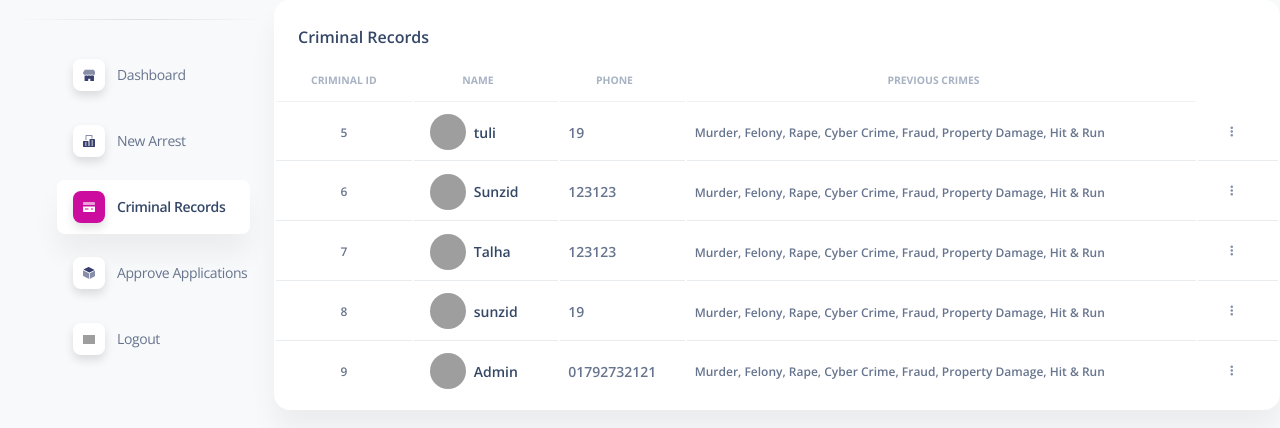
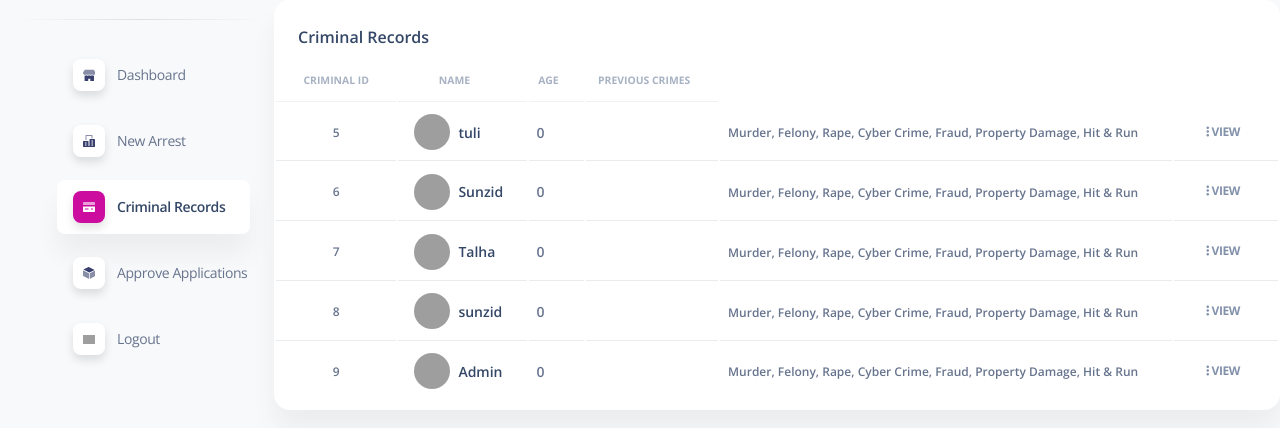
Before and after one commit to Ankon0048/CIS, a Django app: page /criminalpage/5 in a window 1280 px wide. Shown: the part 75-503 px from the top of the page. Run offline with Django 4.2, Linux system fonts and the light colour scheme; data comes from the database, SQL or seed files in the repository; style sheets or scripts are compiled from the project's sources; some libraries are stand-ins or nearby versions; grey boxes are pictures that could not be loaded.

Commit message:
merged with talha 12/1/23

```diff
--- a/firinfo/urls.py
+++ b/firinfo/urls.py
@@ -4,6 +4,6 @@
 
 
 urlpatterns = [
-    path('to/<int:fir_id>', views.firinfo, name="firinfo"),
+    path('to/<int:fir_id>/<int:admin_id>', views.firinfo, name="firinfo"),
     path('applyfir/<int:user_id>', views.applyfir, name="applyfir"),
 ]
--- a/myapp/admin copy.py
+++ b/myapp/admin copy.py
@@ -1,7 +1,6 @@
 from django.contrib import admin
-from .models import CriminalProfile,UserTable, UserProfile, MapMarker, AdminProfile, DistrictNames,  victimInfo,witnessInfo,Case_related,PhysicalStructure, CASE_FIR,Crimetype,Relation
 # Register your models here.
-
+from .models import CriminalProfile,UserTable,Notice,FAQ, UserProfile, MapMarker, AdminProfile, DistrictNames,  victimInfo,witnessInfo,Case_related,PhysicalStructure, CASE_FIR,Crimetype,Relation
 admin.site.register(UserTable)
 admin.site.register(UserProfile)
 admin.site.register(AdminProfile)
@@ -15,3 +14,5 @@
 admin.site.register(Crimetype)
 admin.site.register(Relation)
 admin.site.register(CriminalProfile)
+admin.site.register(Notice)
+admin.site.register(FAQ)
--- a/myapp/templates/All_Criminal_Records.html
+++ b/myapp/templates/All_Criminal_Records.html
@@ -37,7 +37,7 @@
     <div class="modal-sp">
         <div class="top-form-sp">
           <div class="criminal" style="position: relative; left: -75%;">
-            <label style="font-size: medium;">Criminal ID: <span style="font-weight: 400;">#20231014001</span></label>
+            <label style="font-size: medium;">Criminal ID: <span class="criminal_identity" style="font-weight: 400;">#20231014001</span></label>
           </div>
             <div class="close-modal-sp">
                 &#10006;
@@ -46,34 +46,34 @@
         <div class="login-form-sp">
             <div class="row">
               <div id="imageContainer" >
-                <img width="130px" style="cursor: pointer; border: 1px dotted #1c2247;" src="{% static 'images/logo/leftside.jpg' %}" id="imgview1" />
-                <img width="130px" style="cursor: pointer; border: 1px dotted #1c2247;" src="{% static 'images/logo/frontside.jpg' %} " id="imgview2" />
-                <img width="130px" style="cursor: pointer; border: 1px dotted #1c2247;" src="{% static 'images/logo/rightside.jpg' %}" id="imgview3" />
+                <!-- <img width="130px" style="cursor: pointer; border: 1px dotted #1c2247;" src="{% static 'images/logo/leftside.jpg' %}" class="imgview1" /> -->
+                <img width="130px" style="cursor: pointer; border: 1px dotted #1c2247;" src="{% static 'images/logo/frontside.jpg' %} " class="imgview2" />
+                <!-- <img width="130px" style="cursor: pointer; border: 1px dotted #1c2247;" src="{% static 'images/logo/rightside.jpg' %}" class="imgview3" /> -->
               </div>
             </div>
             <center>
               <span class="name" style="font-weight: 500;">Sadia Afrin</span>
               <br>
-              <span style="margin: 0;">Female</span>
+              <span class="gender" style="margin: 0;">Female</span>
               <br>
-              <label for="">24<span>Years old</span></label>
+              <label class="ages" for="">24<span>Years old</span></label>
             </center>
           <div class="row">
             <div class="col-md-6">
               <div class="row" style="text-align: left;">
-                  <label for="" style="font-size: medium; margin:10px;">NID : <span style="font-weight: 500;">15056158489</span></label>
+                  <label for="" style="font-size: medium; margin:10px;">NID : <span class="nidnumber" style="font-weight: 500;">15056158489</span></label>
               </div>
               <div class="row" style="text-align: left;">
                 <div class="col-md-6">
-                  <label for="" style="font-size: medium; margin:10px;">Email : <span style="font-weight: 500;">hridoy1920@gmail.com</span></label>
+                  <label for="" style="font-size: medium; margin:10px;">Email : <span class="emailss" style="font-weight: 500;">hridoy1920@gmail.com</span></label>
                 </div>
                 <div class="col-md-6">
-                  <label for="" style="font-size: medium; margin:10px;">Contact No : <span style="font-weight: 500;">+8801521558848</span></label>
+                  <label for="" style="font-size: medium; margin:10px;">Contact No : <span class="contactss" style="font-weight: 500;">+8801521558848</span></label>
                 </div>
               </div>
               <div class="row" style="text-align: left;">
                 <div class="col-md-10">
-                  <label for="" style="font-size: medium; margin:10px;">Address : <span style="font-weight: 500;">Kalkini, Madaripur, Dhaka</span></label>
+                  <label for="" style="font-size: medium; margin:10px;">Address : <span class="addressed" style="font-weight: 500;">Kalkini, Madaripur, Dhaka</span></label>
                 </div>
               </div>
               <div class="row" style="text-align: left;">
@@ -83,24 +83,38 @@
               </div>
               <div class="row" style="text-align: left;">
                 <div class="col-md-3">
-                  <label for="" style="font-size: small; margin:10px;">Height : <span style="font-weight: 500;">172cm</span></label>
+                  <label for="" style="font-size: small; margin:10px;">Height : <span class="heights" style="font-weight: 500;">172cm</span></label>
                 </div>
                 <div class="col-md-3">
-                  <label for="" style="font-size: small; margin:10px;">Weight : <span style="font-weight: 500;">80kg</span></label>
+                  <label for="" style="font-size: small; margin:10px;">Weight : <span class="weights" style="font-weight: 500;">80kg</span></label>
                 </div>
                 <div class="col-md-6">
-                  <label for="" style="font-size: small; margin:10px;">Facial Hair : <span style="font-weight: 500;">Mustache with Beard</span></label>
+                  <label for="" style="font-size: small; margin:10px;">Hair Length: <span class="hairlength" style="font-weight: 500;">BIG</span></label>
                 </div>
               </div>
               <div class="row" style="text-align: left;">
                 <div class="col-md-3">
-                  <label for="" style="font-size: small; margin:10px;">Skin Tone : <span style="font-weight: 500;">Dark</span></label>
+                  <label for="" style="font-size: small; margin:10px;">Skin Tone : <span class="skingtones" style="font-weight: 500;">Dark</span></label>
                 </div>
                 <div class="col-md-3">
-                  <label for="" style="font-size: small; margin:10px;">Hair Style : <span style="font-weight: 500;">Long</span></label>
+                  <label for="" style="font-size: small; margin:10px;">Hair Style : <span class="hairstyles" style="font-weight: 500;">Long</span></label>
                 </div>
                 <div class="col-md-6">
-                  <label for="" style="font-size: small; margin:10px;">Eye Details: <span style="font-weight: 500;">10cm apart</span></label>
+                  <label for="" style="font-size: small; margin:10px;">Hair Color: <span class="haircolor" style="font-weight: 500;">Black</span></label>
+                </div>
+              </div>
+              <div class="row" style="text-align: left;">
+                <div class="col-md-3">
+                  <label for="" style="font-size: small; margin:10px;">Predict Age : <span class="predictage" style="font-weight: 500;">NULL</span></label>
+                </div>
+                <div class="col-md-3">
+                  <label for="" style="font-size: small; margin:10px;">Face Shape : <span class="faceshape" style="font-weight: 500;">NULL</span></label>
+                </div>
+                <div class="col-md-3">
+                  <label for="" style="font-size: small; margin:10px;">Facial Hair: <span class="facialhair" style="font-weight: 500;">NULL</span></label>
+                </div>
+                <div class="col-md-3">
+                  <label for="" style="font-size: small; margin:10px;">Mark: <span class="mark" style="font-weight: 500;">NULL</span></label>
                 </div>
               </div>
 
@@ -172,7 +186,7 @@
                     <tr>
                       <th class="text-uppercase text-secondary text-xxs font-weight-bolder opacity-7">Criminal ID</th>
                       <th class="text-uppercase text-secondary text-xxs font-weight-bolder opacity-7 ps-2">Name</th>
-                      <th class="text-uppercase text-secondary text-xxs font-weight-bolder opacity-7 ps-2">Phone</th>
+                      <th class="text-uppercase text-secondary text-xxs font-weight-bolder opacity-7 ps-2">Age</th>
                       <th class="text-uppercase text-secondary text-xxs font-weight-bolder text-center opacity-7 ps-2">Previous Crimes</th>
                     </tr>
                   </thead>
@@ -194,43 +208,33 @@
                         </div>
                       </td>
                       <td>
-                        <p class="text-sm font-weight-bold mb-0 criminal-phone">{{ criminal.criminal_phone }}</p>
+                        <p class="text-sm font-weight-bold mb-0 criminal-phone" style="display: none;">{{ criminal.criminal_phone }}</p>
+                        <p class="text-sm font-weight-bold mb-0 criminal-phone">{{ criminal.calculate_age }}</p>
                       </td>
                       <td>
+                        <p class="criminal-actual-age" style="display: none;">{{ criminal.calculate_age }}</p>
                         <p class="criminal-gender" style="display: none;">{{ criminal.criminal_gender }}</p>
                         <p class="criminal-nid" style="display: none;">{{ criminal.criminal_nid }}</p>
                         <p class="criminal-email" style="display: none;">{{ criminal.criminal_email }}</p>
-                        <p class="criminal-division" style="display: none;">{{ criminal.criminal_division }}</p>
-                        <p class="criminal-distict" style="display: none;">{{ criminal.criminal_district }}</p>
-                        <p class="criminal-thana" style="display: none;">{{ criminal.criminal_thana }}</p>
+                        <p class="criminal-address" style="display: none;">{{ criminal.criminal_division }}, {{ criminal.criminal_district }}, {{ criminal.criminal_thana }} </p>
+                        <p class="criminal-predictage" style="display: none;">{{ criminal.criminal_age }}</p>
+                        <p class="criminal-skin-tone" style="display: none;">{{ criminal.criminal_skin_tone }}</p>
+                        <p class="criminal-hair-style" style="display: none;">{{ criminal.criminal_hair_style }}</p>
                         <p class="criminal-hair-color" style="display: none;">{{ criminal.criminal_hair_color }}</p>
-                        <p class="criminal-hair-color" style="display: none;">{{ criminal.criminal_skin_tone }}</p>
-                        <p class="criminal-hair-color" style="display: none;">{{ criminal.criminal_hair_style }}</p>
-                        <p class="criminal-hair-color" style="display: none;">{{ criminal.criminal_hair_length }}</p>
-                        <p class="criminal-hair-color" style="display: none;">{{ criminal.criminal_age }}</p>
-                        <p class="criminal-hair-color" style="display: none;">{{ criminal.criminal_face_shape }}</p>
-                        <p class="criminal-hair-color" style="display: none;">{{ criminal.criminal_facial_hair }}</p>
-                        <p class="criminal-hair-color" style="display: none;">{{ criminal.criminal_height }}</p>
-                        <p class="criminal-hair-color" style="display: none;">{{ criminal.criminal_weight }}</p>
-                        <p class="criminal-hair-color" style="display: none;">{{ criminal.criminal_marks }}</p>
-                        <p class="criminal-hair-color" style="display: none;">{{ criminal.criminal_mark_type }}</p>
-
-
-
-
-
-
-
-
-
-
-
-
+                        <p class="criminal-hair-length" style="display: none;">{{ criminal.criminal_hair_length }}</p>
+                        <p class="criminal-height" style="display: none;">{{ criminal.criminal_height }}</p>
+                        <p class="criminal-weight" style="display: none;">{{ criminal.criminal_weight }}</p>
+                        <p class="criminal-faceshape" style="display: none;">{{ criminal.criminal_face_shape }}</p>
+                        <p class="criminal-facialhair" style="display: none;">{{ criminal.criminal_facial_hair }}</p>
+                        <p class="criminal-mark" style="display: none;">{{ criminal.criminal_marks }} - {{ criminal.criminal_mark_type }}</p>
+                      </td>
+                      <td>
                         <span class="text-xs font-weight-bold">Murder, Felony, Rape, Cyber Crime, Fraud, Property Damage, Hit & Run</span>
                       </td>
                       <td class="align-middle">
                         <button class="btn btn-link text-secondary mb-0 viewCriminalRecord">
                           <i class="fa fa-ellipsis-v text-xs"></i>
+                          View
                         </button>
                       </td>
                     </tr>
@@ -255,7 +259,29 @@
           $('.viewCriminalRecord').click(function(){
 
             var criminalName = $(this).closest('tr').find('.criminal-name').text();
+            var criminalID = $(this).closest('tr').find('.criminal-id').text();
+
+
             $('#login-modal-sp .modal-sp .name').text(criminalName);
+            $('#login-modal-sp .modal-sp .criminal_identity').text(criminalID);
+            $('#login-modal-sp .modal-sp .imgview2').attr('src',$(this).closest('tr').find('.criminal-img').attr('src'));
+            $('#login-modal-sp .modal-sp .ages').text($(this).closest('tr').find('.criminal-actual-age').text());
+            $('#login-modal-sp .modal-sp .nidnumber').text($(this).closest('tr').find('.criminal-nid').text());
+            $('#login-modal-sp .modal-sp .gender').text($(this).closest('tr').find('.criminal-gender').text());
+            $('#login-modal-sp .modal-sp .emailss').text($(this).closest('tr').find('.criminal-email').text());
+            $('#login-modal-sp .modal-sp .contactss').text($(this).closest('tr').find('.criminal-phone').text());
+            $('#login-modal-sp .modal-sp .addressed').text($(this).closest('tr').find('.criminal-address').text());
+            $('#login-modal-sp .modal-sp .heights').text($(this).closest('tr').find('.criminal-height').text());
+            $('#login-modal-sp .modal-sp .weights').text($(this).closest('tr').find('.criminal-weight').text());
+            $('#login-modal-sp .modal-sp .skingtones').text($(this).closest('tr').find('.criminal-skin-tone').text());
+            $('#login-modal-sp .modal-sp .hairstyles').text($(this).closest('tr').find('.criminal-hair-style').text());
+            $('#login-modal-sp .modal-sp .hairlength').text($(this).closest('tr').find('.criminal-hair-length').text());
+            $('#login-modal-sp .modal-sp .haircolor').text($(this).closest('tr').find('.criminal-hair-color').text());
+
+            $('#login-modal-sp .modal-sp .predictage').text($(this).closest('tr').find('.criminal-predictage').text());
+            $('#login-modal-sp .modal-sp .faceshape').text($(this).closest('tr').find('.criminal-faceshape').text());
+            $('#login-modal-sp .modal-sp .facialhair').text($(this).closest('tr').find('.criminal-facialhair').text());
+            $('#login-modal-sp .modal-sp .mark').text($(this).closest('tr').find('.criminal-mark').text());
 
               $('#sidenav-main').fadeOut();
               $('#login-modal-sp').fadeIn().css("display", "flex");
--- a/myapp/templates/page1Fir.html
+++ b/myapp/templates/page1Fir.html
@@ -29,12 +29,14 @@
                     <div class="col-md-6" style="margin: 5px;">
                         <label for="User" class="form-label">User ID (optional)</label>
                         <input style="background: #f0f0f2;" type="text" class="form-control" name="User" id="User" autocomplete="off" value="">
+                        <button class="btn btn-info" id="goButton">Go</button>
                     </div>
                 </div>
                 <div class="row" style="margin: auto;"  id="Victim_box">
                     <div class="col-md-6" style="margin: 5px;">
                         <label for="VICTIMID" id="VICTIMID_LABEL" class="form-label">Victim ID (optional)</label>
                         <input style="background: #f0f0f2;" type="text" class="form-control" name="VICTIMID" id="VICTIMID" autocomplete="off" value="">
+                        <button class="btn btn-info" id="goButtonforVictimID">Go</button>
                     </div>
                 </div>
             </div>
--- a/myapp/views.py
+++ b/myapp/views.py
@@ -873,7 +873,8 @@
             criminal_mark_type = temp_disguish,
         )
         admin = AdminProfile.objects.get(id=admin_id)
-        return  render(request, 'NewArrest.html',{'user': admin })
+        fir_numbers = CASE_FIR.objects.all()
+        return  render(request, 'NewArrest.html',{'user': admin, 'fir_numbers':fir_numbers  })
     if criminal_id:
         criminal = get_object_or_404(CriminalProfile, id=criminal_id)
         # print(f'criminl_id is {criminal_id}')
@@ -905,9 +906,11 @@
             })
         else:
             admin = AdminProfile.objects.get(id=admin_id)
-            return render(request, 'NewArrest.html',{'user': admin })
+            fir_numbers = CASE_FIR.objects.all()
+            return render(request, 'NewArrest.html',{'user': admin, 'fir_numbers':fir_numbers  })
     admin = AdminProfile.objects.get(id=admin_id)
-    return render(request, 'NewArrest.html',{'user': admin })
+    fir_numbers = CASE_FIR.objects.all()
+    return  render(request, 'NewArrest.html',{'user': admin,'fir_numbers':fir_numbers })
 
 def applyCISLoader(request):
     if request.method == 'POST':
```
Also changed, not shown: firinfo/views.py (+5 -4 lines), myapp/admin.py (+6 -1 lines), myapp/models.py (+1 -6 lines), myapp/templates/NewArrest.html (+56 -8 lines), myapp/templates/policedashboard.html (+9 -1 lines).
